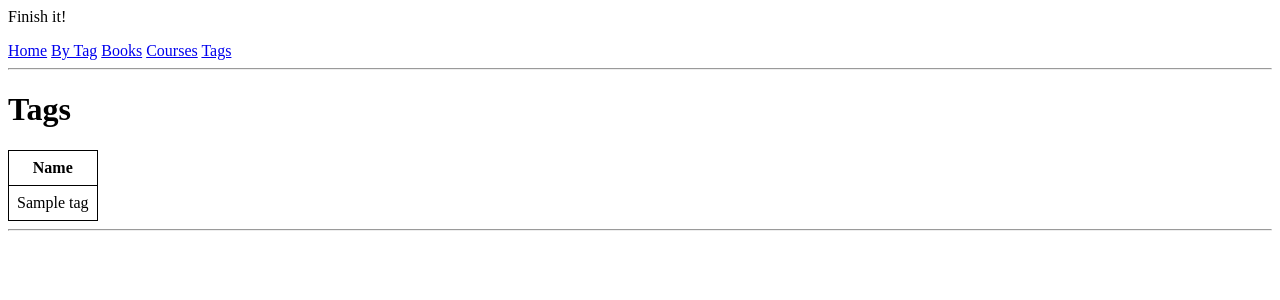
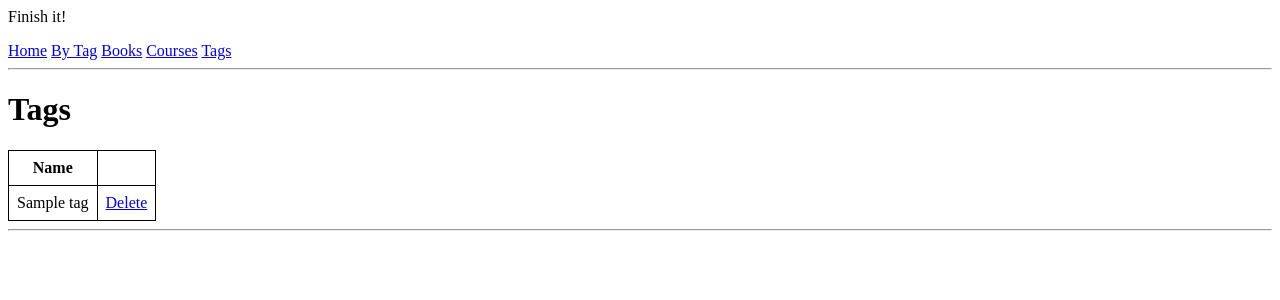
Before and after one commit to hckmd/finish-it-edpf-5023, a Flask app: page /tags/ in a window 1280 px wide. Shown: the top 300 px of the page. Run offline with Flask 2, Linux system fonts and the light colour scheme; tables that the repository leaves empty hold one stand-in row (values such as "Sample post").

Commit message:
Adds deletion functionality for Tags blueprint

```diff
--- a/app/tags/routes.py
+++ b/app/tags/routes.py
@@ -9,3 +9,11 @@ from app.tags import bp
 def index():
     tags = Tag.query.all()
     return render_template('tags_list.html', title='Tags', tags=tags)
+
+@bp.route('/delete/<int:id>')
+def delete(id):
+    to_delete = Tag.query.get_or_404(id)
+    tag_name = to_delete.name
+    db.session.delete(to_delete)
+    db.session.commit()
+    return render_template('tag_delete_success.html', title='Tag Deleted', tag_name=tag_name)
--- a/app/tags/templates/tags_list.html
+++ b/app/tags/templates/tags_list.html
@@ -12,6 +12,7 @@
         {% for tag in tags %}
             <tr>
                 <td>{{ tag.name }}</td>
+                <td><a href="{{ url_for('tags.delete', id = tag.id) }}">Delete</a></td>
             </tr>
         {% endfor %}
         </tbody>
```
Also changed, not shown: app/tags/templates/tag_delete_success.html (added, +10 -0 lines).
